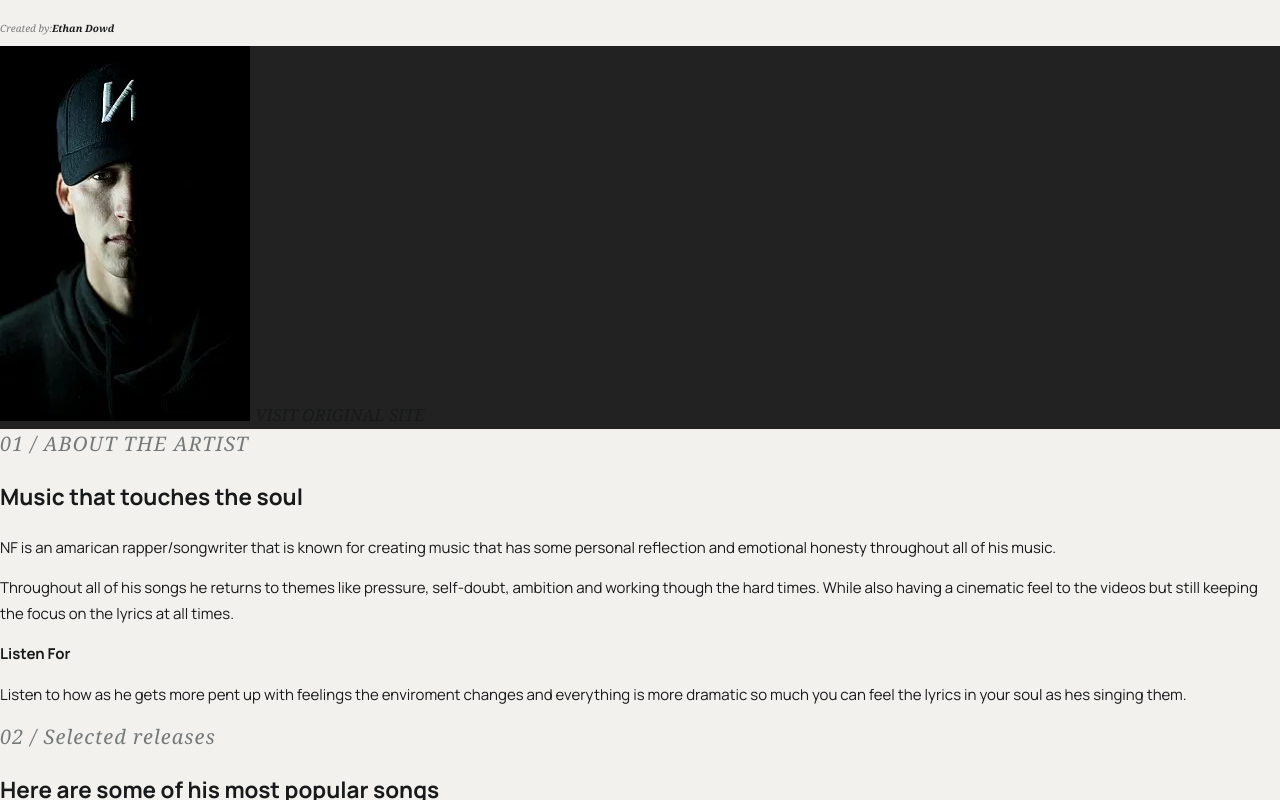
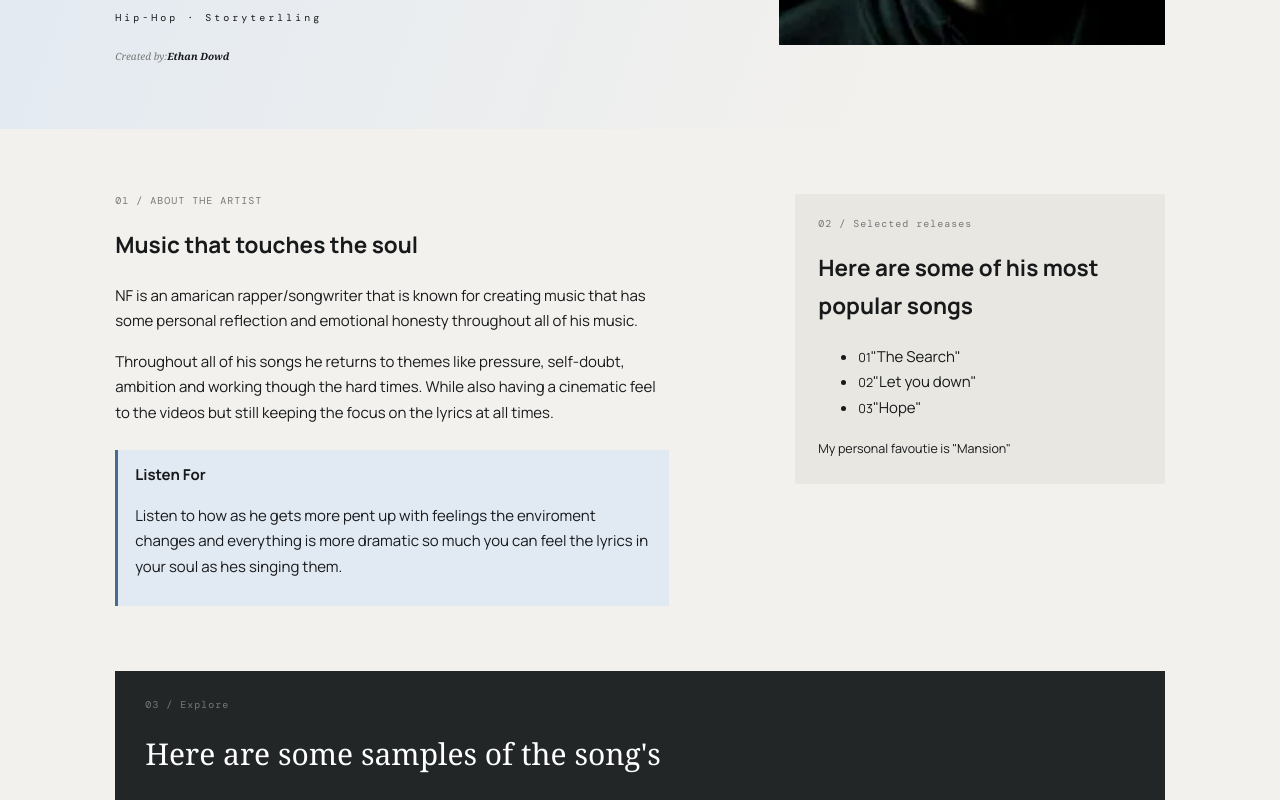
Before and after one commit to Dowdyy/WebTechnology, a website built with Vite: page nf.html in a window 1280 px wide. Shown: the part 440-1240 px from the top of the page. Built offline with nearby package versions, Linux system fonts and the light colour scheme.

Commit message:
NF finished design

```diff
--- a/Website/css/MainDesign.css
+++ b/Website/css/MainDesign.css
@@ -21,9 +21,16 @@
 
     body{
         margin:0;
+        min-height:100vh;
+        display:flex;
+        flex-direction:column;
         background:var(--paper);
         color:var(--ink);
         font:15px/1.7 Manrope,Arial,sans-serif
+    }
+
+    main {
+        flex: 1;
     }
 
     /* Changes the site header to have a consistent look and feel */
@@ -243,14 +250,35 @@
         }
         .footer {
             border-top: 1px solid #dcd9d3;
-            padding: 20px 0;
+            padding: 20px 0 24px;
             font-size: 13px;
+            background: #f7f5f1;
         }
 
         .footer .container {
+            max-width: 1280px;
+            margin: 0 auto;
+            padding: 0 9%;
             display: flex;
             justify-content: space-between;
             align-items: center;
+            gap: 16px;
+        }
+
+        .footer .WebIcon {
+            font-size: 18px;
+            gap: 12px;
+        }
+
+        .footer .logo-circle {
+            display: grid;
+            place-items: center;
+            width: 28px;
+            height: 28px;
+            border-radius: 50%;
+            background: var(--ink);
+            color: var(--accent);
+            font: 700 16px/1 Georgia, serif;
         }
 
 @media (max-width: 760px) {
@@ -260,6 +288,7 @@
     .grid { grid-template-columns: repeat(2, minmax(0, 1fr)); }
     .card { min-height: 260px; }
     .section, .Intro, .about { padding-left: 7%; padding-right: 7%; }
+    .footer .container { flex-wrap: wrap; }
 }
 @media (max-width: 480px) {
     .site-header nav { flex-wrap: wrap; gap: 10px 14px; }
@@ -272,7 +301,7 @@
 
 .nf-theme{
     --artist: #496a91;
-    --artist-soft: #ele9f2
+    --artist-soft: #e1e9f2;
 }
 .Profile-artist h1{
     font-size: clamp(58px,8vw,100px);
@@ -282,7 +311,7 @@
     color: var(--artist);
     font-style: normal;
 }
-.Profile-artist, .small-text{
+.Profile-artist, .other-small-text{
     font: italic 20px/1.5 Georgia,serif;
 }
 .tags{
@@ -302,3 +331,62 @@
     display: block;
     background: #222;
 }
+.Profile-artist {
+    min-height: 430px;
+    padding: 55px 9%;
+    display: grid;
+    grid-template-columns: 1.2fr 0.8fr;
+    gap: 8%;
+    align-items: center;
+    background: linear-gradient(110deg, var(--artist-soft), var(--paper) 75%);
+}
+
+.artist-image {
+    display: block;
+    width: 100%;
+    aspect-ratio: 1.2;
+    object-fit: cover;
+}
+
+.artist-content {
+    padding: 65px 9%;
+    display: grid;
+    grid-template-columns: 1.2fr 0.8fr;
+    gap: 12%;
+    align-items: start;
+}
+
+.Music {
+    padding: 23px;
+    background: #e9e7e1;
+}
+
+.facts {
+    margin-top: 25px;
+    padding: 12px 17px;
+    border-left: 3px solid var(--artist);
+    background: var(--artist-soft);
+}
+
+.interactive {
+    margin: 0 9% 70px;
+    padding: 27px 30px;
+    background: #222627;
+    color: white;
+}
+
+.interactive h2 {
+    font: 400 30px/1.2 Georgia, serif;
+}
+
+@media (max-width: 700px) {
+    .Profile-artist,
+    .artist-content {
+        grid-template-columns: 1fr;
+    }
+
+    .interactive {
+        margin-right: 7%;
+        margin-left: 7%;
+    }
+}
--- a/nf.html
+++ b/nf.html
@@ -34,14 +34,14 @@
                         <p class="author">Created by:<strong>Ethan Dowd</strong></p>
                     </div>
 
-                    <a class="artist-link" >
+                    <a class="artist-link"
+                        href="https://www.nfrealmusic.com/"
+                        target="_blank"
+                        rel="noreferrer">
                         <img class="artist-image"
-                             src="Website/Images/NF.jpg"
-                             alt="Blue and white abstract artwork"
-                             href="http://www.nfrealmusic.com/" target="_blank" rel="noreferrer">
-
-                        <small>VISIT ORIGINAL SITE</small>
-                    </a>
+                            src="Website/Images/NF.jpg"
+                            alt="Blue and White abstract artwork representing NF">
+                </a>
                 </section>
 
                 <section class="artist-content">
```
